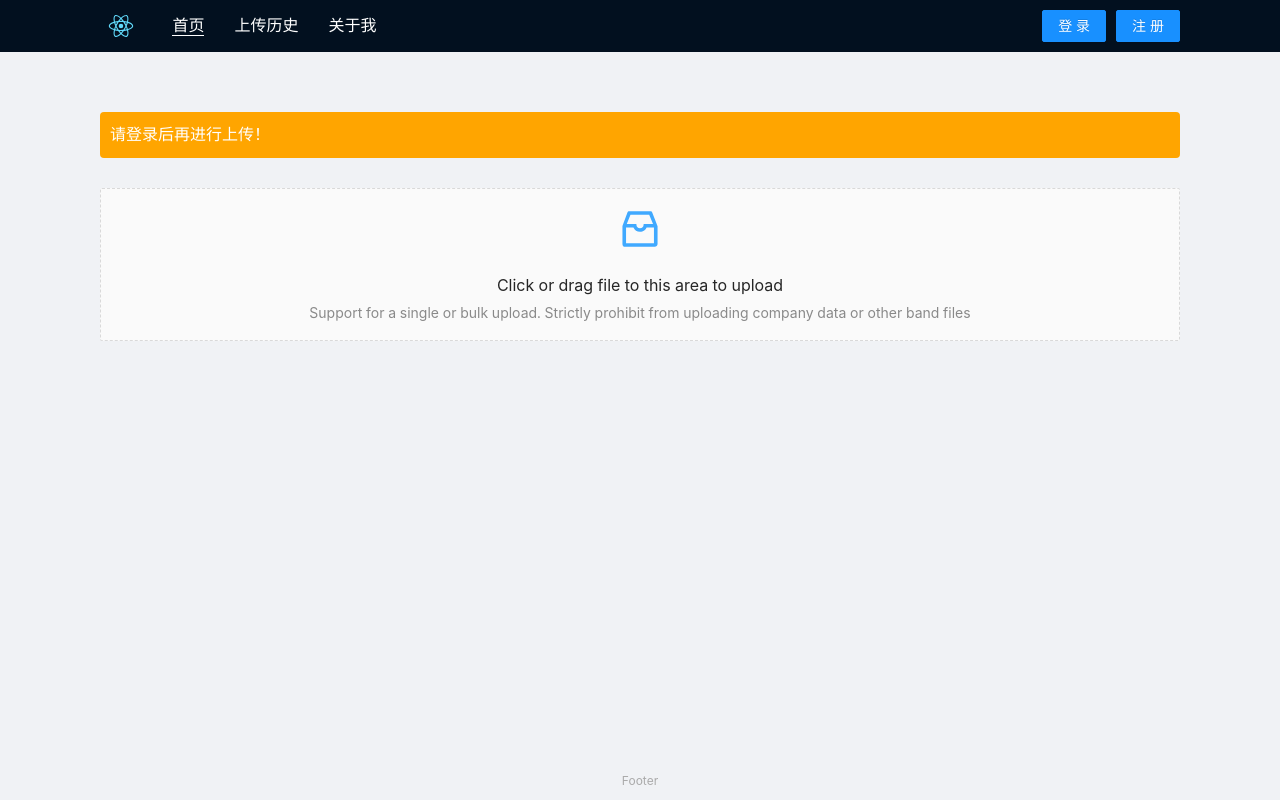
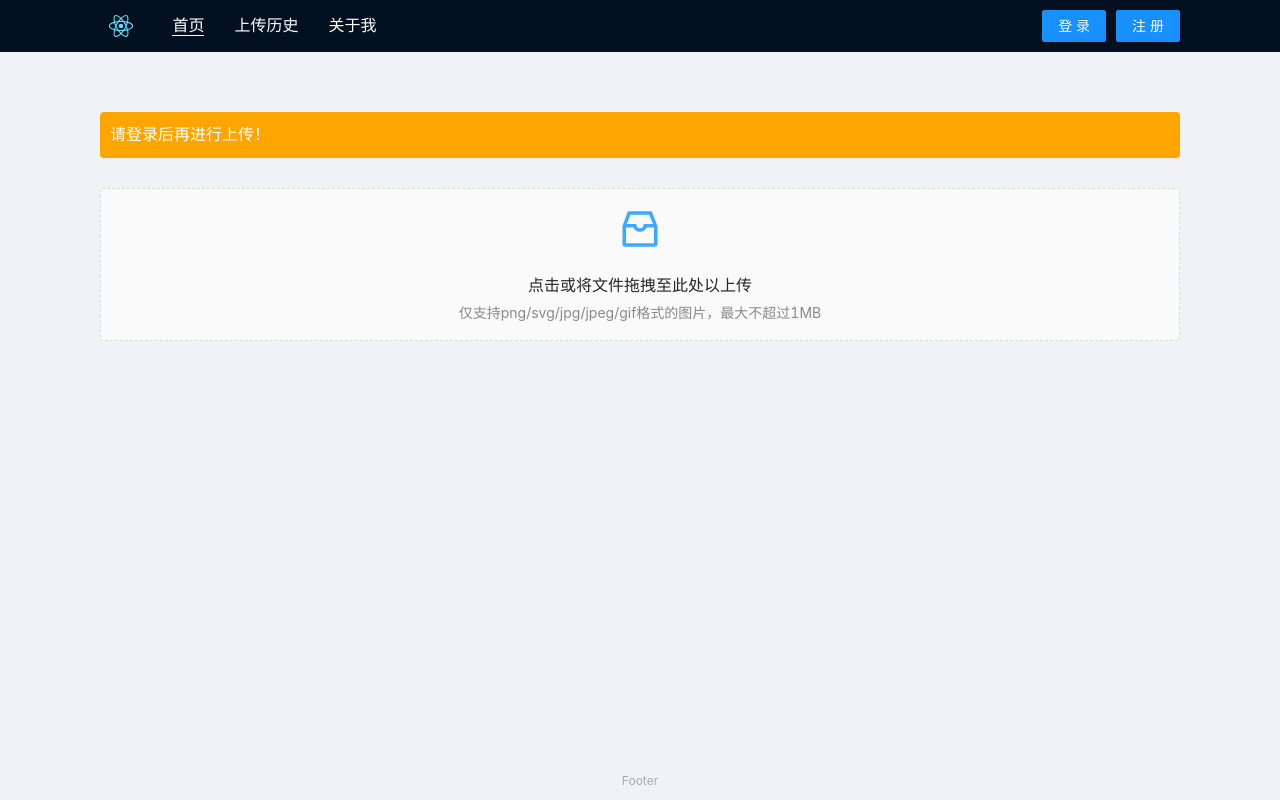
Before and after one commit to baIder/rich-image-hosting, a React (Create React App) app: page / in a window 1280 px wide. Built offline with nearby package versions, Linux system fonts and the light colour scheme; what leancloud-storage would draw is missing.

Commit message:
增加上传等待效果

```diff
--- a/src/components/Uploader.tsx
+++ b/src/components/Uploader.tsx
@@ -1,6 +1,6 @@
 import React from 'react';
 import {useStores} from '../stores';
-import {message, Upload, Input, Space} from 'antd';
+import {message, Upload, Input, Space, Spin} from 'antd';
 import type {UploadProps} from 'antd';
 import {InboxOutlined} from '@ant-design/icons';
 import {observer, useLocalObservable} from 'mobx-react';
@@ -60,6 +60,14 @@ const Uploader: React.FC = () => {
       }
       ImageStore.setFile(file);
       ImageStore.setFilename(file.name);
+      if (!/(svg$)|(png$)|(jpg$)|(jpeg$)|(gif$)/ig.test(file.type)) {
+        message.error('只能上传png/svg/jpg/jpeg/gif格式的图片').then();
+        return false;
+      }
+      if (file.size > 1024 * 1024) {
+        message.error('仅支持上传小于1MB的图片').then();
+        return false;
+      }
       ImageStore.upload()
         .then(() => {
           message.success('上传成功').then();
@@ -71,18 +79,19 @@ const Uploader: React.FC = () => {
 
   return (
     <>
+      <Spin tip="上传中" spinning={ImageStore.isUploading}>
         <Dragger {...props}>
           <p className="ant-upload-drag-icon">
-          <InboxOutlined/>
+            <InboxOutlined accept=".png"/>
           </p>
           <p className="ant-upload-text">
-          Click or drag file to this area to upload
+            点击或将文件拖拽至此处以上传
           </p>
           <p className="ant-upload-hint">
-          Support for a single or bulk upload. Strictly prohibit from uploading
-          company data or other band files
+            仅支持png/svg/jpg/jpeg/gif格式的图片，最大不超过1MB
           </p>
         </Dragger>
+      </Spin>
       {
         ImageStore.serverFile ? <Result>
           <H1>上传结果</H1>
--- a/src/stores/image.ts
+++ b/src/stores/image.ts
@@ -24,6 +24,10 @@ class ImageStore {
     this.serverFile = serverFile;
   }
 
+  changeIsUploading() {
+    this.isUploading = !this.isUploading;
+  }
+
   upload() {
     this.isUploading = true;
     return new Promise((resolve, reject) => {
@@ -33,7 +37,7 @@ class ImageStore {
           resolve(serverFile);
         })
         .catch(error => reject(error))
-        .finally(() => this.isUploading = false);
+        .finally(() => this.changeIsUploading());
     });
   }
 
```
Lines whose indentation alone changed are shown as unchanged.
